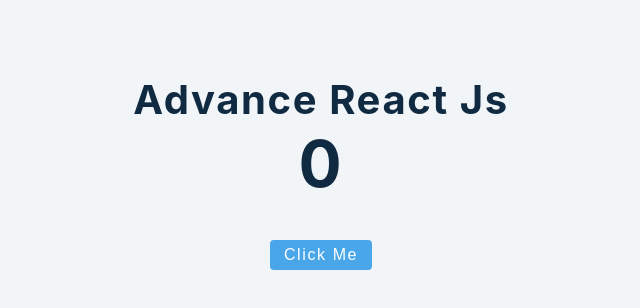
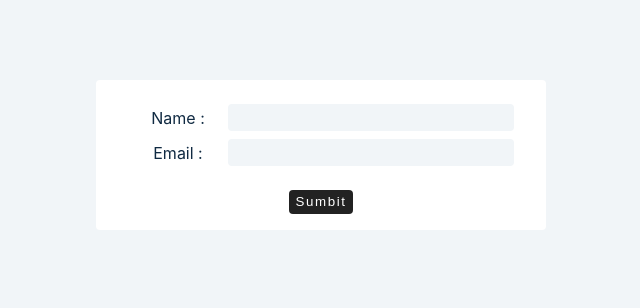
Before and after one commit to gauravjain0908/Advance-React, a React (Create React App) app: page / in a window 1280 px wide. Shown: the top 308 px of the page, without its empty margins (319-959 px from the left). Built offline with nearby package versions, Linux system fonts and the light colour scheme.

Commit message:
Learning How to make Form

```diff
--- a/src/App.js
+++ b/src/App.js
@@ -5,14 +5,14 @@ import UseStateArray from "./tutorial/UseStateArray";
 import UseStateObjects from './tutorial/UseStateObjects';
 import UseStateCounter from './tutorial/UseStateCounter';
 import UseEffectBasic from './tutorial/UseEffectBasic';
+import Forms from './tutorial/Forms';
 
 
 function App() {
 
   return (<div className='container'>
-    <h2> Advance React js</h2>
 
-    <UseEffectBasic />
+    <Forms />
   </div>
   );
 }
--- /dev/null
+++ b/src/tutorial/Forms.js
@@ -0,0 +1,42 @@
+import React, { useState } from 'react'
+// we want to have two input fields
+// we want to have a button
+// one of the input field should accept username
+// email
+// we want to accept the data and store it somewhere in a variable \
+// initial state will be empty
+//
+
+function Forms() {
+
+    const [firstName, setFirstName] = useState("");
+    const [email, setEmail] = useState("");
+
+
+    const handleSubmit = (e) =>{
+        e.preventDefault(); // this is used to prevent our default behaviour of our browser
+        console.log("Hello my Name is Gaurav Jain")
+    }
+    return (
+        <>
+            <article>
+                <form className='form' onSubmit = {handleSubmit}>
+                    <div className='form-control'>
+                        <label htmlFor="firstName"> Name :</label>
+                        <input type="text" id="firstName" name='firstname'></input>
+                    </div>
+
+                    <div className='form-control'>
+                        <label htmlFor="email"> Email :</label>
+                        <input type="text" id="email" name='email'></input>
+                    </div>
+
+                    <button type="sumbit">Sumbit</button>
+                </form>
+
+            </article>
+        </>
+    )
+}
+
+export default Forms
```
